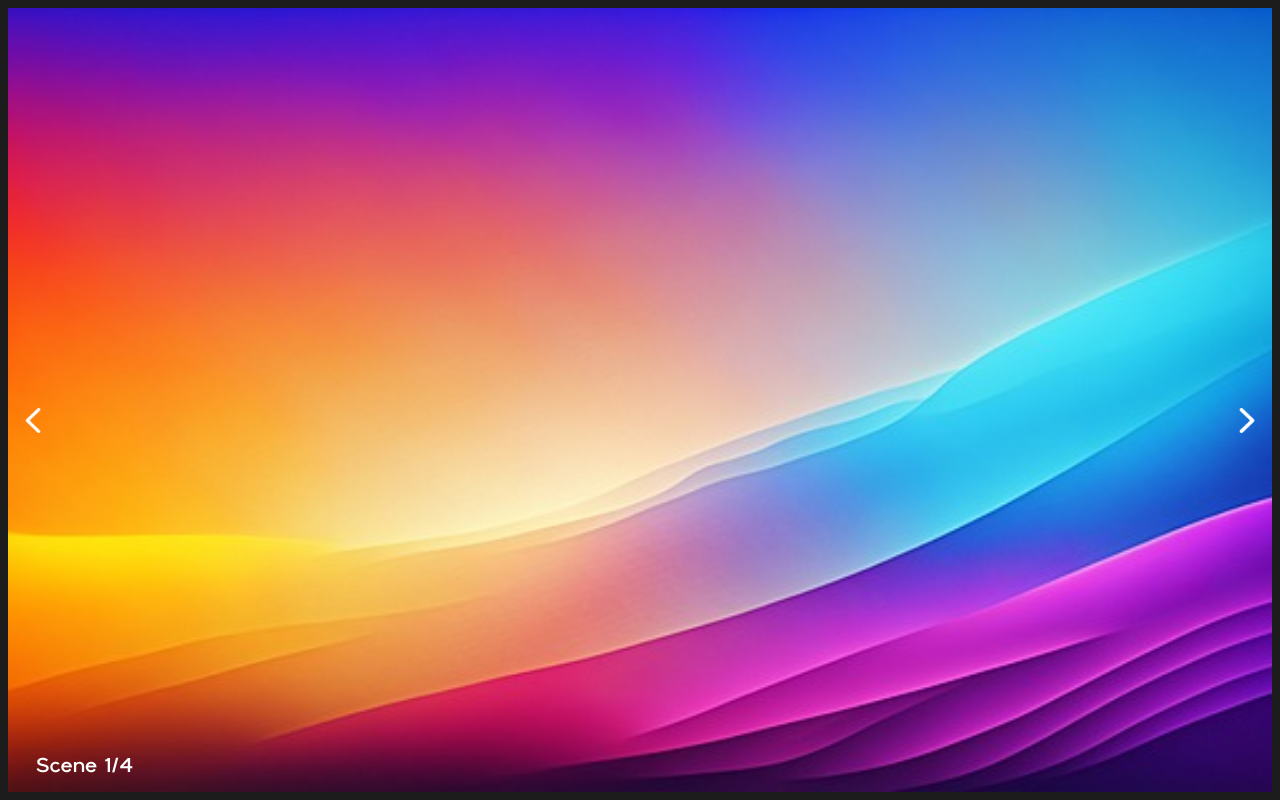
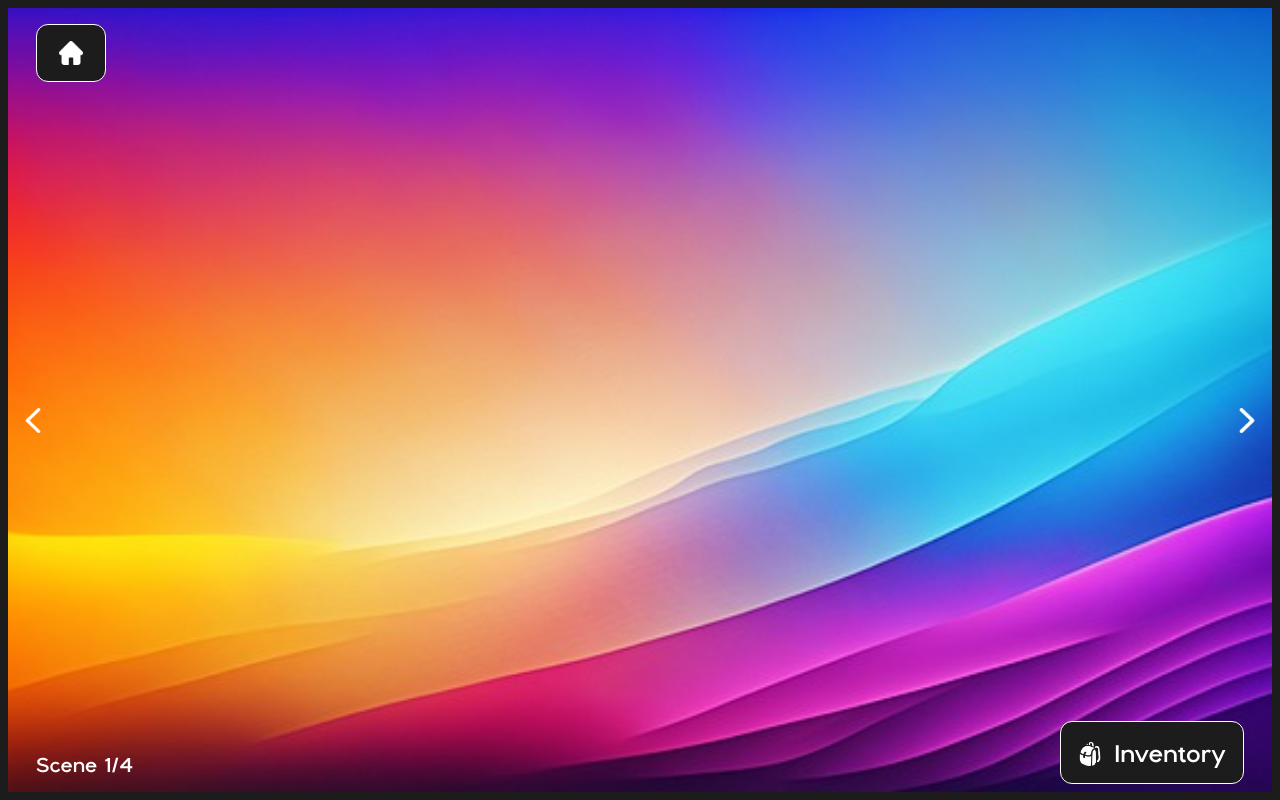
Before and after one commit to tyooou/Pathways-To-Peace, a plain HTML site: page topic-1-scene-1.html in a window 1280 px wide. Drawn offline with Linux system fonts and the light colour scheme.

Commit message:
home button

```diff
--- a/main.css
+++ b/main.css
@@ -327,7 +327,7 @@ a {
 
 .inventory {
   position: absolute;
-  bottom: 36px;
+  bottom: 16px;
   right: 36px;
   width: 150px;
   font-size: 24px;
@@ -355,6 +355,7 @@ a {
   border-radius: 12px;
   cursor: pointer;
   color: white;
+  background-color: #1c1c1c;
 }
 
 .animated:hover {
@@ -362,7 +363,28 @@ a {
   color: #1c1c1c;
 }
 
-.animated img {
+.home-button {
+  position: absolute;
+  top: 24px;
+  left: 36px;
+  width: 36px;
+  font-size: 24px;
+  padding: 16px;
+  text-align: center;
+}
+
+.home-button img {
+  position: relative;
+  filter: invert(1);
+  transition-duration: 0.3s;
+  width: 24px;
+}
+
+.home-button:hover img {
+  filter: invert(0);
+}
+
+.inventory img {
   position: relative;
   top: 4px;
   filter: invert(1);
@@ -371,7 +393,7 @@ a {
   margin-right: 12px;
 }
 
-.animated:hover img {
+.inventory:hover img {
   filter: invert(0);
 }
 
--- a/topic-1-scene-1.html
+++ b/topic-1-scene-1.html
@@ -8,6 +8,7 @@
     <title>Poverty</title>
   </head>
   <body>
+    <a onclick="transitionToPage('./index.html')"><div class="animated home-button"><img src="./icons/home.png" class="home-img"/></div></a>
     <i onclick="darkMode()"
       ><img
         id="darkModeIconToggle"
@@ -29,6 +30,7 @@
     /></i>
 
     <div id="project-container" style="background-image: url(background.jpg);">
+      <a onclick="transitionToPage('./ending.html')"><div class="animated inventory"><img src="./icons/inventory.png"/>Inventory</div></a>
       <div class="scene-count">Scene 1/4</div>
     </div>
   </body>
```
Also changed, not shown: topic-1-scene-2.html (+2 -0 lines), topic-1-scene-3.html (+2 -0 lines), topic-1-scene-4.html (+1 -0 lines).
